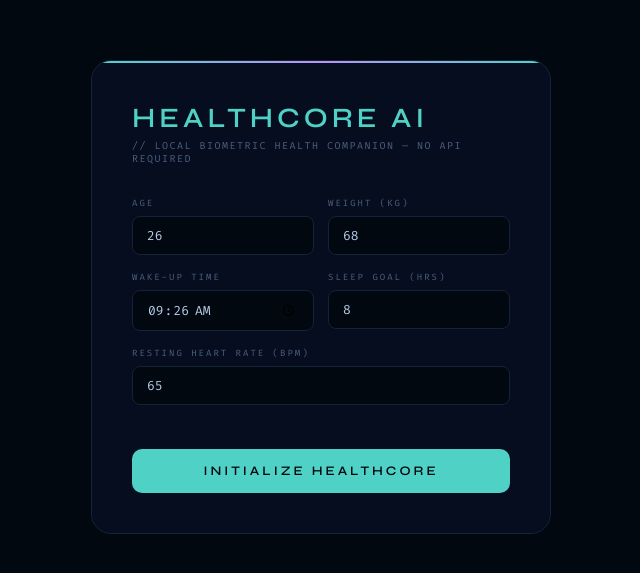
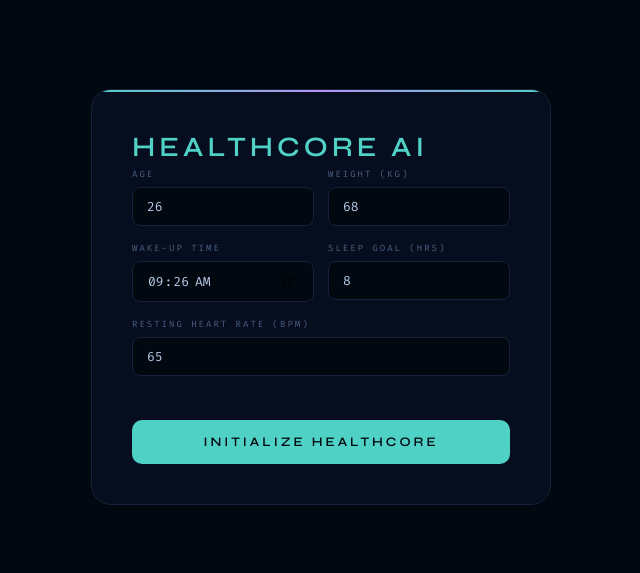
Before and after one commit to Yashkumar07-cyber/fitness-tracker, a plain HTML site: page index.html in a window 1280 px wide. Shown: the part 103-676 px from the top of the page, without its empty margins (319-959 px from the left). Drawn offline with Linux system fonts and the light colour scheme.

Commit message:
Update index.html

```diff
--- a/index.html
+++ b/index.html
@@ -132,7 +132,7 @@ html,body{height:100%;background:var(--bg);color:var(--text);font-family:var(--f
 <div id="setup">
   <div class="sc">
     <div class="brand">HEALTHCORE AI</div>
-    <div class="brand-sub">// LOCAL BIOMETRIC HEALTH COMPANION — NO API REQUIRED</div>
+
     <div class="r2">
       <div class="fg"><div class="lbl">Age</div><input class="inp" id="in-age" type="number" value="26" min="15" max="80"></div>
       <div class="fg"><div class="lbl">Weight (kg)</div><input class="inp" id="in-wt" type="number" value="68" min="40" max="150"></div>
```
